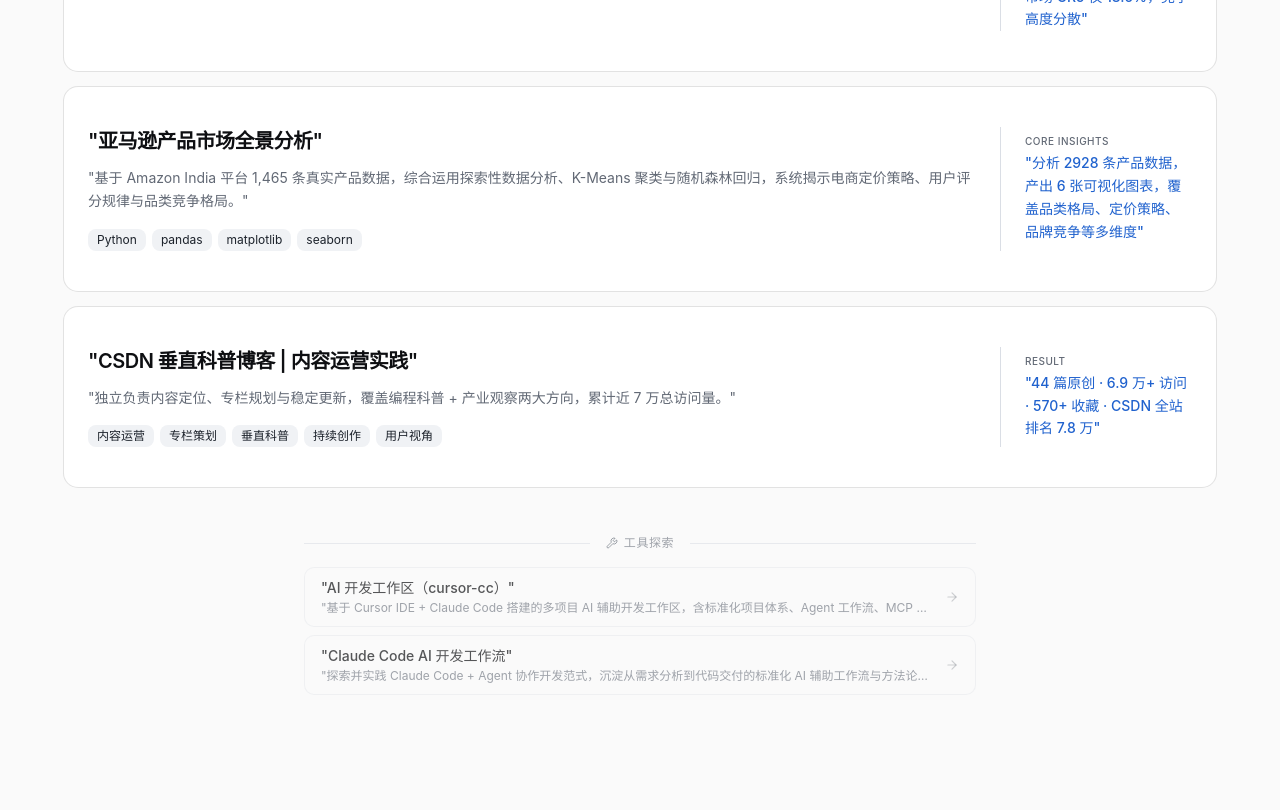
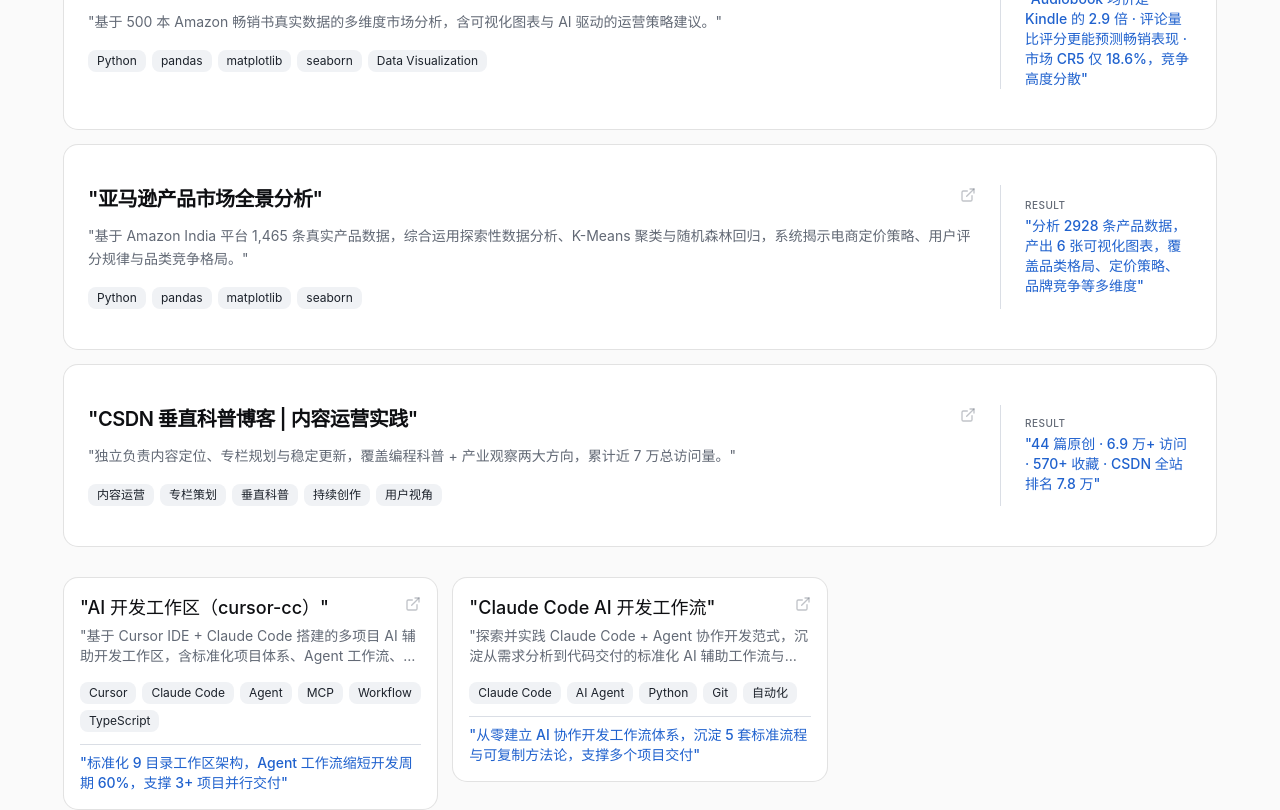
Before and after one commit to li-jiayue-work/personal-site, a Next.js app: page / in a window 1280 px wide. Shown: the part 1680-2490 px from the top of the page. Built offline with nearby package versions, Linux system fonts and the light colour scheme.

Commit message:
@ feat: 业务理解技能标签更新为选品逻辑/定价策略/品类竞争分析/蓝海赛道筛选 @

```diff
--- a/src/components/projects.tsx
+++ b/src/components/projects.tsx
@@ -2,13 +2,12 @@
 
 import { motion } from "framer-motion";
 import Link from "next/link";
-import { ArrowRightIcon, WrenchIcon } from "lucide-react";
+import { ExternalLinkIcon } from "lucide-react";
 import { Badge } from "@/components/ui/badge";
 import { Card, CardContent, CardHeader, CardTitle, CardDescription } from "@/components/ui/card";
 import { useLang } from "@/components/language-provider";
 import type { ProjectMeta } from "@/lib/projects";
 
-const AI_TOOL_SLUGS = ["cursor-cc", "growth-workflow"];
 
 interface Props {
   projects: ProjectMeta[];
@@ -19,7 +18,7 @@
 
   if (projects.length === 0) {
     return (
-      <section id="projects" className="py-14 px-6">
+      <section id="projects" className="py-24 px-6">
         <div className="mx-auto max-w-6xl text-center">
           <Badge variant="secondary" className="mb-2">{t.projects.badge}</Badge>
           <h2 className="text-3xl sm:text-4xl font-bold tracking-tight mb-4">{t.projects.title}</h2>
@@ -30,11 +29,10 @@
   }
 
   const featured = projects.filter((p) => p.featured);
-  const aiTools = projects.filter((p) => AI_TOOL_SLUGS.includes(p.slug));
-  const rest = projects.filter((p) => !p.featured && !AI_TOOL_SLUGS.includes(p.slug));
+  const rest = projects.filter((p) => !p.featured);
 
   return (
-    <section id="projects" className="py-14 px-6">
+    <section id="projects" className="py-24 px-6">
       <div className="mx-auto max-w-6xl">
         <motion.div
           initial={{ opacity: 0, y: 20 }}
@@ -53,49 +51,23 @@
         </motion.div>
 
         {featured.length > 0 && (
-          <div className="space-y-4 mb-12">
+          <div className="mb-8">
+            <p className="text-xs font-medium text-muted-foreground uppercase tracking-wider mb-4">
+              {t.projects.featured}
+            </p>
+            <div className="space-y-4">
               {featured.map((project, i) => (
                 <ProjectCard key={project.slug} project={project} index={i} featured />
               ))}
             </div>
+          </div>
         )}
 
         {rest.length > 0 && (
-          <div className="grid sm:grid-cols-2 lg:grid-cols-3 gap-4 mb-12">
+          <div className="grid sm:grid-cols-2 lg:grid-cols-3 gap-4">
             {rest.map((project, i) => (
               <ProjectCard key={project.slug} project={project} index={i} />
             ))}
-          </div>
-        )}
-
-        {aiTools.length > 0 && (
-          <div className="max-w-2xl mx-auto">
-            <div className="flex items-center gap-4 mb-4">
-              <div className="flex-1 h-px bg-border/60" />
-              <span className="text-xs text-muted-foreground/60 font-medium uppercase tracking-wider flex items-center gap-1.5">
-                <WrenchIcon className="h-3 w-3" /> 工具探索
-              </span>
-              <div className="flex-1 h-px bg-border/60" />
-            </div>
-            <div className="space-y-2">
-              {aiTools.map((project) => (
-                <Link
-                  key={project.slug}
-                  href={`/projects/${project.slug}`}
-                  className="flex items-center justify-between px-4 py-2.5 rounded-lg border border-border/30 bg-background/50 hover:bg-accent/5 hover:border-border/60 transition-colors group no-underline"
-                >
-                  <div className="min-w-0">
-                    <p className="text-sm font-medium text-foreground/70 group-hover:text-foreground transition-colors truncate">
-                      {project.title}
-                    </p>
-                    <p className="text-xs text-muted-foreground/60 truncate mt-0.5">
-                      {project.description}
-                    </p>
-                  </div>
-                  <ArrowRightIcon className="h-3.5 w-3.5 text-muted-foreground/30 group-hover:text-primary shrink-0 ml-3 transition-colors" />
-                </Link>
-              ))}
-            </div>
           </div>
         )}
       </div>
@@ -128,12 +100,13 @@
                   <h3 className="text-xl font-semibold tracking-tight group-hover:text-primary transition-colors">
                     {project.title}
                   </h3>
+                  <ExternalLinkIcon className="h-4 w-4 text-muted-foreground/40 shrink-0 mt-0.5" />
                 </div>
                 <p className="text-sm text-muted-foreground leading-relaxed mb-4">
                   {project.description}
                 </p>
                 <div className="flex flex-wrap gap-1.5">
-                  {(project.tech||[]).map((t) => (
+                  {project.tech.map((t) => (
                     <Badge key={t} variant="secondary" className="text-xs font-normal">
                       {t}
                     </Badge>
@@ -144,9 +117,9 @@
                 <div className="sm:w-48 shrink-0 mt-4 sm:mt-0 sm:border-l sm:border-border sm:pl-6 sm:flex sm:items-center">
                   <div>
                     <p className="text-[10px] font-medium text-muted-foreground uppercase tracking-wider mb-1">
-                      {project.slug === "csdn-content" ? "Result" : "Core Insights"}
+                      Result
                     </p>
-                    <p className="text-sm font-medium text-primary leading-relaxed">{project.result}</p>
+                    <p className="text-sm font-medium text-primary">{project.result}</p>
                   </div>
                 </div>
               )}
@@ -154,16 +127,19 @@
           ) : (
             <>
               <CardHeader>
+                <div className="flex items-start justify-between gap-2">
                   <CardTitle className="text-lg group-hover:text-primary transition-colors">
                     {project.title}
                   </CardTitle>
+                  <ExternalLinkIcon className="h-4 w-4 text-muted-foreground/40 shrink-0 mt-0.5" />
+                </div>
                 <CardDescription className="line-clamp-2">
                   {project.description}
                 </CardDescription>
               </CardHeader>
               <CardContent className="space-y-3">
                 <div className="flex flex-wrap gap-1.5">
-                  {(project.tech||[]).map((t) => (
+                  {project.tech.map((t) => (
                     <Badge key={t} variant="secondary" className="text-xs font-normal">
                       {t}
                     </Badge>
@@ -171,8 +147,7 @@
                 </div>
                 {project.result && (
                   <div className="pt-2 border-t border-border">
-                    <p className="text-[10px] font-medium text-muted-foreground uppercase tracking-wider mb-1">{project.slug === "csdn-content" ? "Result" : "Core Insights"}</p>
-                    <p className="text-sm font-medium text-primary leading-relaxed">{project.result}</p>
+                    <p className="text-sm font-medium text-primary">{project.result}</p>
                   </div>
                 )}
               </CardContent>
--- a/src/lib/i18n.ts
+++ b/src/lib/i18n.ts
@@ -110,7 +110,7 @@
         },
         {
           category: "业务理解",
-          skills: [],
+          skills: ["选品逻辑", "定价策略", "品类竞争分析", "蓝海赛道筛选"],
         },
         {
           category: "工具链",
@@ -278,7 +278,7 @@
         },
         {
           category: "Business Acumen",
-          skills: [],
+          skills: ["Product Selection", "Pricing Strategy", "Category Competition Analysis", "Blue Ocean Screening"],
         },
         {
           category: "Toolchain",
```
Lines whose indentation alone changed are shown as unchanged.
